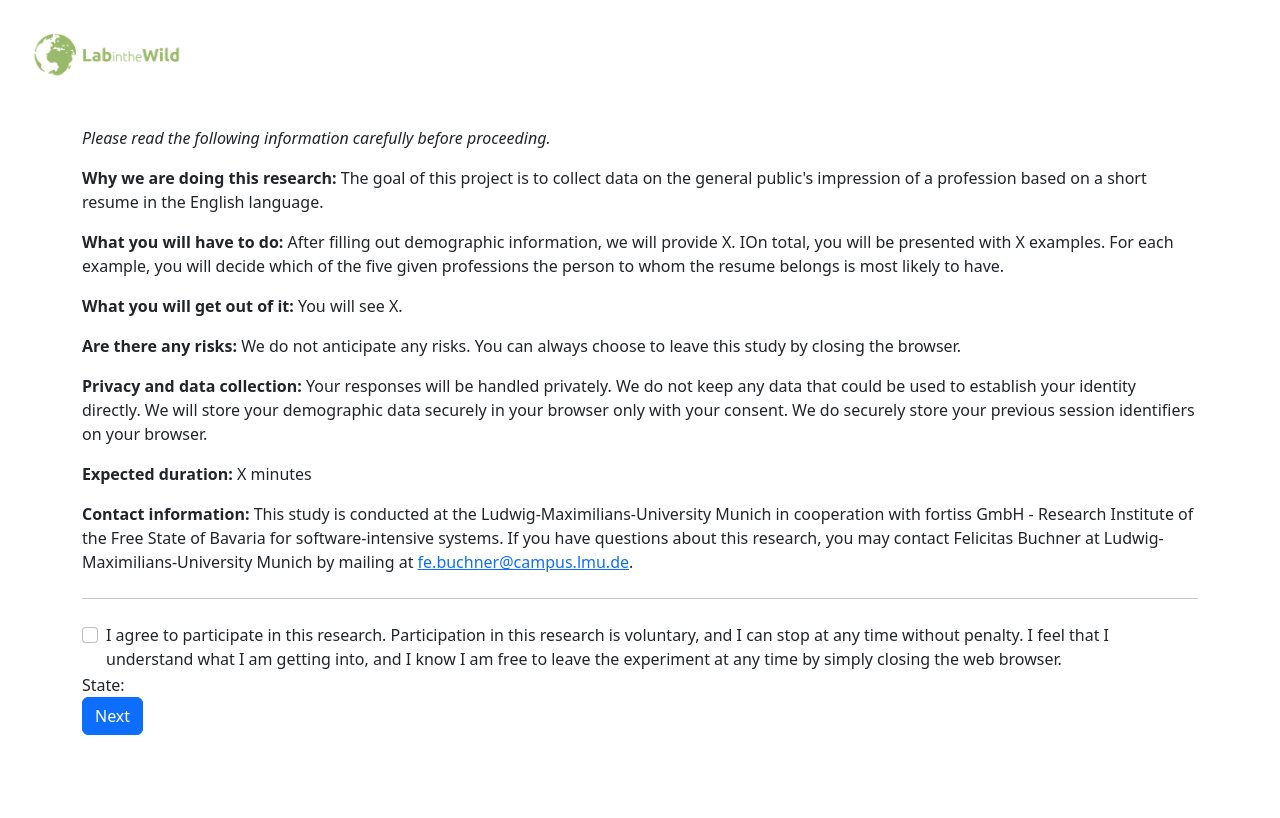
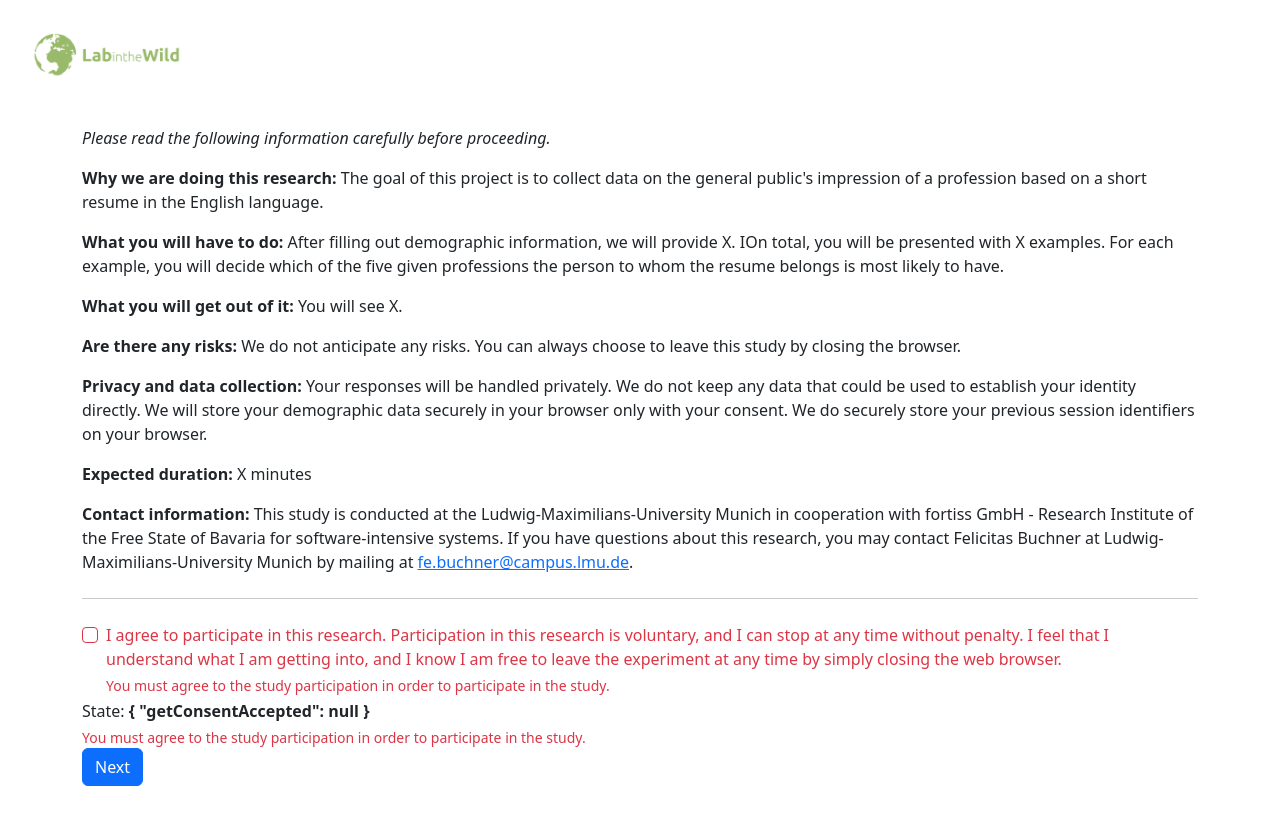
Before and after one commit to febuchner/ma_study01, a Vue app: page / in a window 1280 px wide. Built offline with nearby package versions, Linux system fonts and the light colour scheme.

Commit message:
WIP(informed consent) Success in connecting store and getting value
invalid feedback needs to be checked or corrected or whatever
go to next logic has to be checked and modified

```diff
--- a/src/components/InformedConsent.vue
+++ b/src/components/InformedConsent.vue
@@ -1,5 +1,5 @@
 <template>
-  <transition name="fade">
+<!--  <transition name="fade">-->
     <div>
 <!--        :id="this.$options.name"-->
 <!--         v-if="this.$store.getters.currentStep == this.$options.name">-->
@@ -66,7 +66,7 @@
       </button>
 
     </div>
-  </transition>
+<!--  </transition>-->
 </template>
 
 <script>
@@ -82,7 +82,7 @@ export default {
   computed: {
     consentAccepted: {
       // return this.stateConsentAccepted,
-      // get() { return this.store.userInput['consent-accepted'] },
+      get() {  return { getConsentAccepted: this.store.getConsentAccepted } },
       // set(value) { this.store.commit('setAnswer', { 'key': 'consent-accepted', 'value': value }) }
     },
     stateConsentAccepted() {
--- a/src/stores/store.js
+++ b/src/stores/store.js
@@ -27,6 +27,7 @@ export const useStore = defineStore('store',  {
       return currentStep;
     },
     getConsentAccepted(state) {
+      console.log(state.userInput['consent-accepted']);
       return state.userInput['consent-accepted'];
     },
     getFormattedStreet(state) {
```
